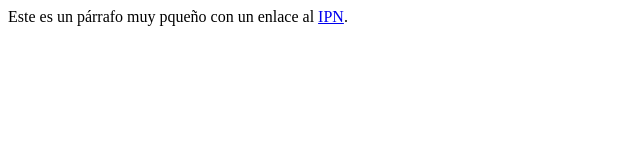
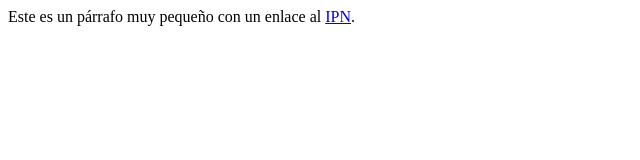
Before and after one commit to Daniel3826/Daniel3826.github.io, a plain HTML site: page index.html in a window 1280 px wide. Shown: the full height of the page, 0-640 px from the left. Drawn offline with Linux system fonts and the light colour scheme.

Commit message:
Update index.html

```diff
--- a/index.html
+++ b/index.html
@@ -1,7 +1,7 @@
 <html>
   <body>
     <p>
-      Este es un p&aacute;rrafo muy pque&ntilde;o
+      Este es un p&aacute;rrafo muy peque&ntilde;o
       con un enlace al
       <a href="http://www.ipn.mx"> IPN</a>.
     </p>
```
